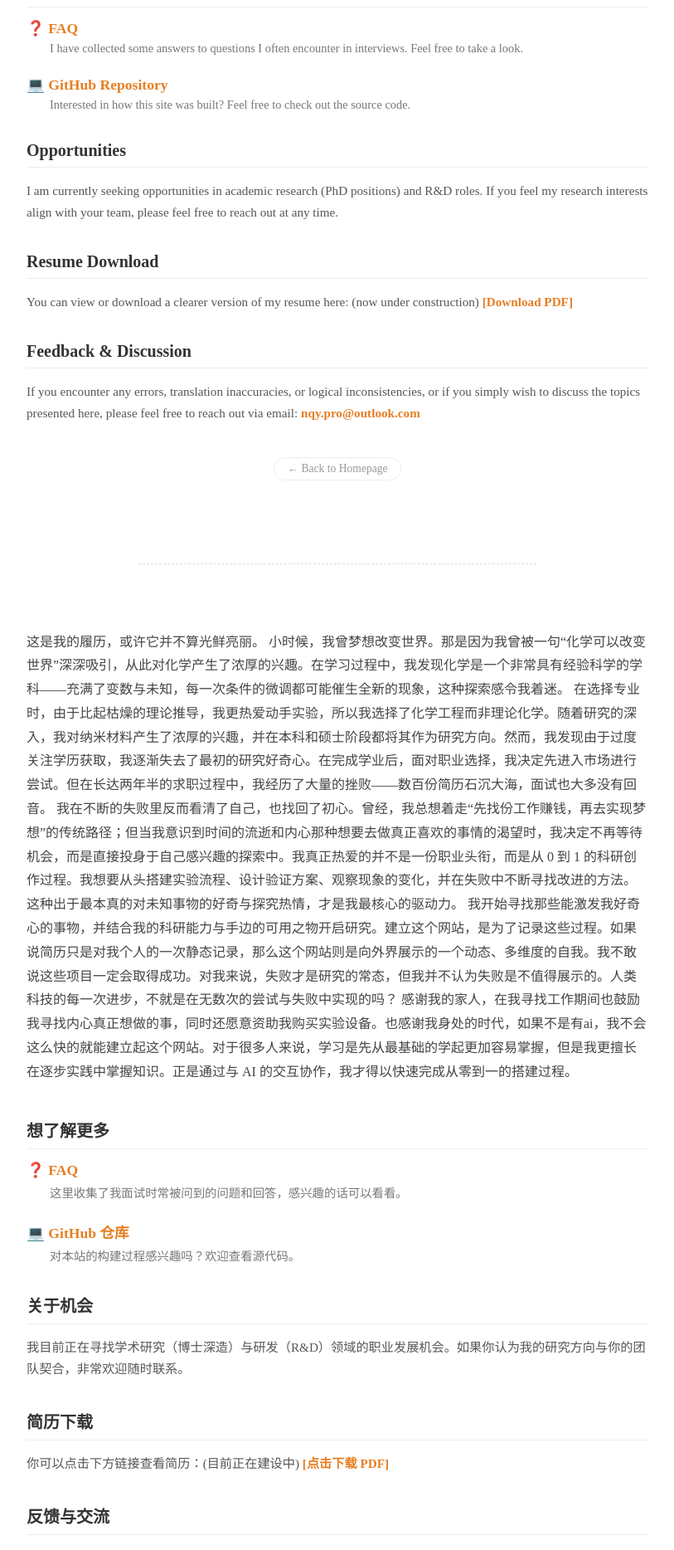
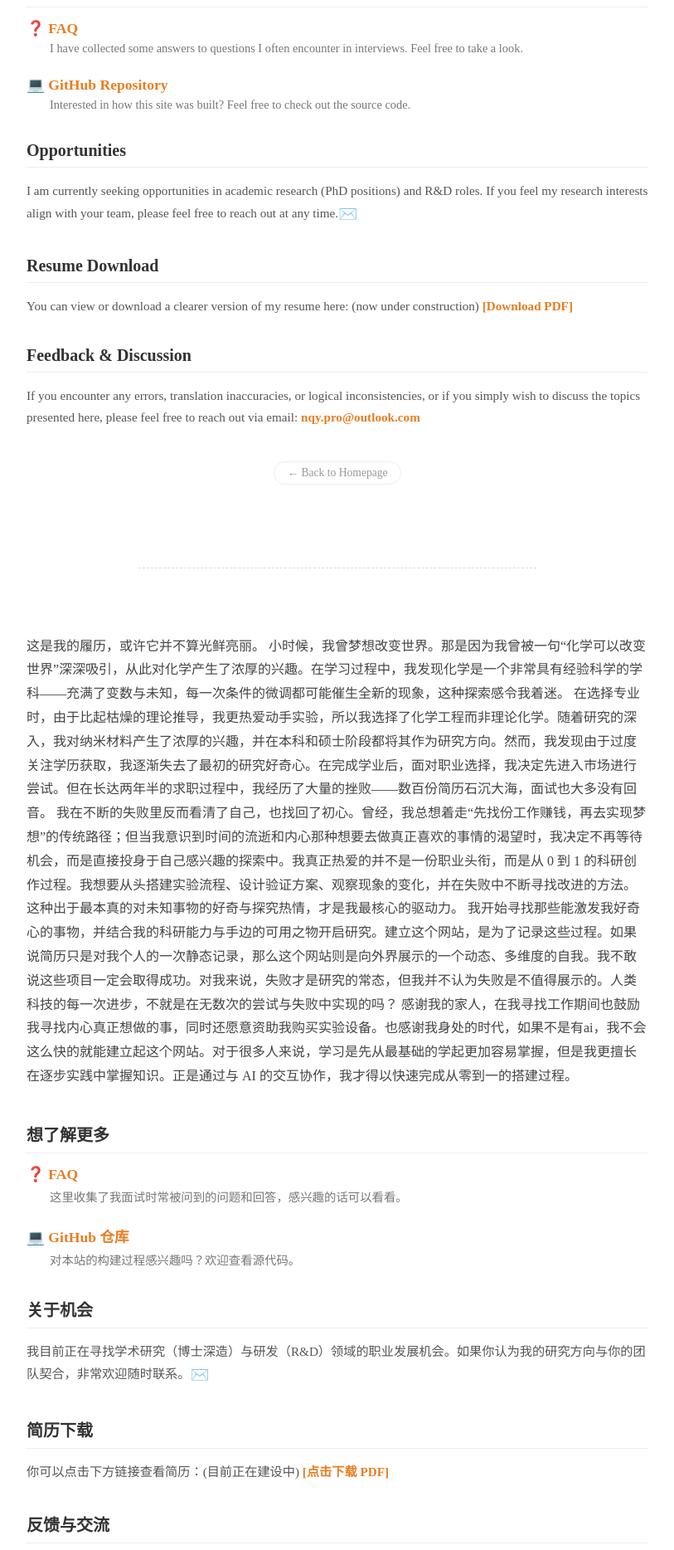
Before and after one commit to nqy-exp/nqy-exp.github.io, a Jekyll site: the page built from about/index.md, in a window 1280 px wide. Shown: the part 1294-3162 px from the top of the page at 83% size, without its empty margins (233-1046 px from the left). Built offline with Jekyll 4.4.1, drawn with Linux system fonts in a browser that asks for light colours.

Commit message:
update link in about

```diff
--- a/about/index.md
+++ b/about/index.md
@@ -52,7 +52,7 @@
       <h3 class="section-sub-title">Want to know more?</h3>
 
       <div class="engagement-item">
-        <a href="/about/faq/" class="engagement-link">
+        <a href="/about/FAQ.md/" class="engagement-link">
           <span class="icon">❓</span> FAQ
         </a>
         <p class="item-desc">I have collected some answers to questions I often encounter in interviews. Feel free to take a look.</p>
@@ -67,13 +67,14 @@
 
       <h3 class="section-sub-title">Opportunities</h3>
       <p class="opportunity-text">
-        I am currently seeking opportunities in academic research (PhD positions) and R&D roles. If you feel my research interests align with your team, please feel free to reach out at any time.
+        I am currently seeking opportunities in academic research (PhD positions) and R&D roles. If you feel my research interests align with your team, please feel free to reach out at any time.<a href="mailto:nqy.pro@outlook.com" class="tiny-email-icon">✉️</a>
+
       </p>
 
       <h3 class="section-sub-title">Resume Download</h3>
       <p class="resume-text">
         You can view or download a clearer version of my resume here: (now under construction)
-        <a href="/about/cv.pdf" class="resume-link" target="_blank">[Download PDF]</a>
+        <a href="/about/Niu-Qiyue-cv.pdf" class="resume-link" target="_blank">[Download PDF]</a>
       </p>
 
       <h3 class="section-sub-title">Feedback & Discussion</h3>
@@ -119,7 +120,7 @@
       <h3 class="section-sub-title">想了解更多</h3>
 
       <div class="engagement-item">
-        <a href="/about/faq/" class="engagement-link">
+        <a href="/about/FAQ.md/" class="engagement-link">
           <span class="icon">❓</span> FAQ
         </a>
         <p class="item-desc">这里收集了我面试时常被问到的问题和回答，感兴趣的话可以看看。</p>
@@ -134,13 +135,14 @@
 
       <h3 class="section-sub-title">关于机会</h3>
       <p class="opportunity-text">
-        我目前正在寻找学术研究（博士深造）与研发（R&D）领域的职业发展机会。如果你认为我的研究方向与你的团队契合，非常欢迎随时联系。
+        我目前正在寻找学术研究（博士深造）与研发（R&D）领域的职业发展机会。如果你认为我的研究方向与你的团队契合，非常欢迎随时联系。<a href="mailto:nqy.pro@outlook.com" class="tiny-email-icon">✉️</a>
+
       </p>
 
       <h3 class="section-sub-title">简历下载</h3>
       <p class="resume-text">
         你可以点击下方链接查看简历：(目前正在建设中)
-        <a href="/about/cv.pdf" class="resume-link" target="_blank">[点击下载 PDF]</a>
+        <a href="/about/Niu-Qiyue-cv.pdf" class="resume-link" target="_blank">[点击下载 PDF]</a>
       </p>
 
       <h3 class="section-sub-title">反馈与交流</h3>
--- a/assets/css/style.css
+++ b/assets/css/style.css
@@ -655,3 +655,16 @@
   border-color: #e67e22;
   background-color: #fffcf5; /* 增加一个淡淡的背景色反馈 */
 }
+
+.tiny-email-icon {
+  text-decoration: none; /* 去掉可能出现的下划线 */
+  font-size: 1.2em;      /* 让图标稍微大一点点，方便点击 */
+  display: inline-block; /* 允许设置边距和变换 */
+  transition: transform 0.2s ease, opacity 0.2s ease; /* 添加平滑动画 */
+  vertical-align: middle; /* 与文字对齐 */
+}
+
+.tiny-email-icon:hover {
+  transform: scale(1.2); /* 鼠标指上去时，图标轻微放大，增加反馈感 */
+  opacity: 0.7;           /* 稍微变透明一点点 */
+}
```
